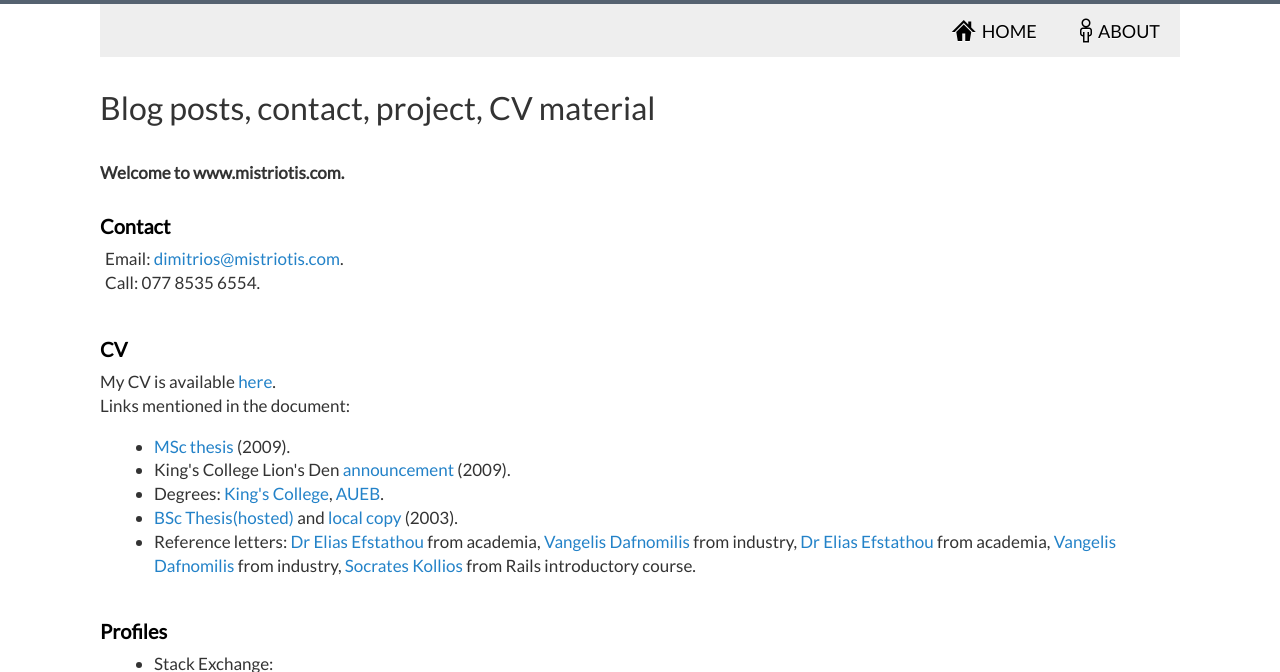
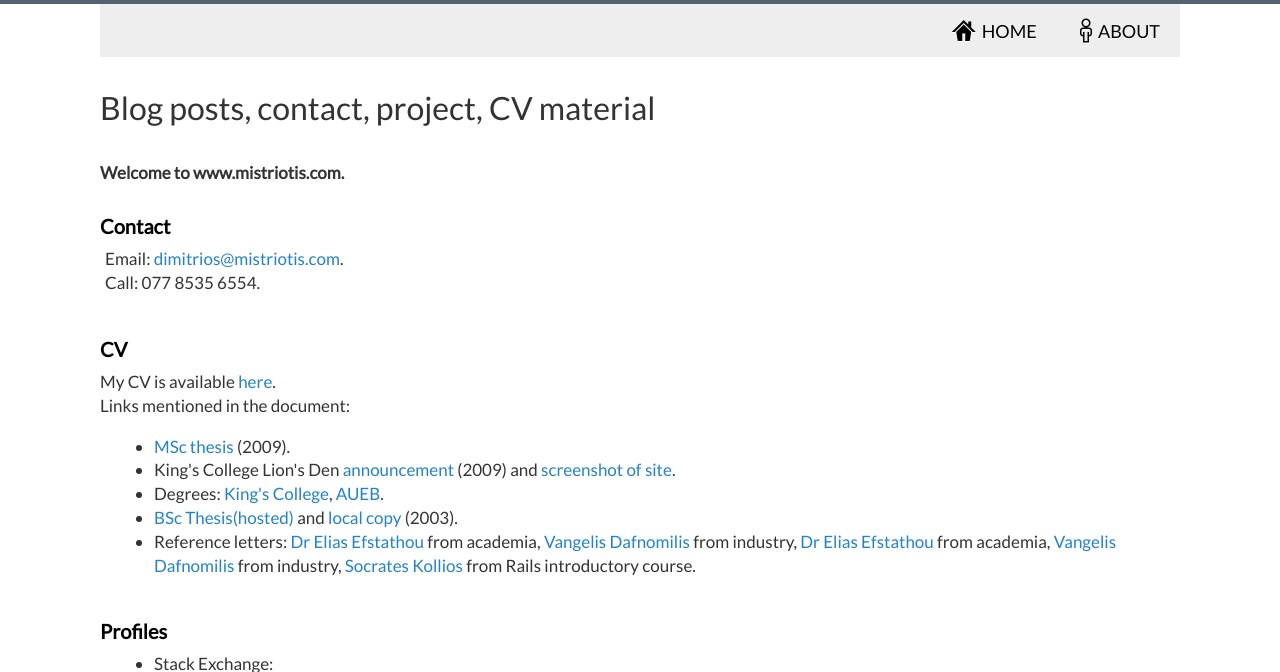
Before and after one commit to dimitrismistriotis/dimitrismistriotis.github.io, a Jekyll site: the page built from index.html, in a window 1280 px wide and 900 px high, cut to the strip 0-672 px from the top of the window. Built offline with Jekyll 4.4.1, drawn with Linux system fonts in a browser that asks for light colours; the list of posts is cut into pages by our own code.

Commit message:
Corrected King's College link

```diff
--- a/index.html
+++ b/index.html
@@ -22,7 +22,7 @@
 
         <ul>
             <li><a href="https://www.dropbox.com/s/ymv71hb3kk16l2i/dimitrios_mistriotis_project_final_report.pdf?dl=1">MSc thesis</a> (2009).</li>
-            <li>King's College Lion's Den <a href="http://www.kcl.ac.uk/news/news_details.php?news_id=1038&year=2009" target="_blank">announcement</a> (2009).</li>
+			<li>King's College Lion's Den <a href="http://www.kcl.ac.uk/newsevents/news/news-archive/2009/mar/Lions-Den-Winners-announced.aspx" target="_blank">announcement</a> (2009) and <a href="/documents/kcl_den_screenshot.png">screenshot of site</a>.</li>
             <li>Degrees: <a href="/documents/kings_college_degree.jpg" target="_blank">King's College</a>, <a href="/documents/dmistriotis_undergraduate_degree.pdf" target="_blank">AUEB</a>.</li>
             <li><a href="http://mm.aueb.gr/technicalreports/2003-MMLAB-TR-02.pdf">BSc Thesis(hosted)</a> and <a href="https://www.dropbox.com/s/ly549q1m5pzpk45/2003-MMLAB-TR-02.pdf?dl=1">local copy</a> (2003).</li>
             <li>Reference letters: <a href="http://dl.dropbox.com/u/1995706/cv/DrEfstathiouReferenceLetter.png" target="_blank">Dr Elias Efstathou</a> from academia, <a href="http://dl.dropbox.com/u/1995706/cv/VDafnomilisReferenceLetter.jpg" target="_blank">Vangelis Dafnomilis</a> from industry, <a href="Socrates Kollios from Rails introductory course.</li>
```
Also changed, not shown: documents/kcl_den_screenshot.png (added).
